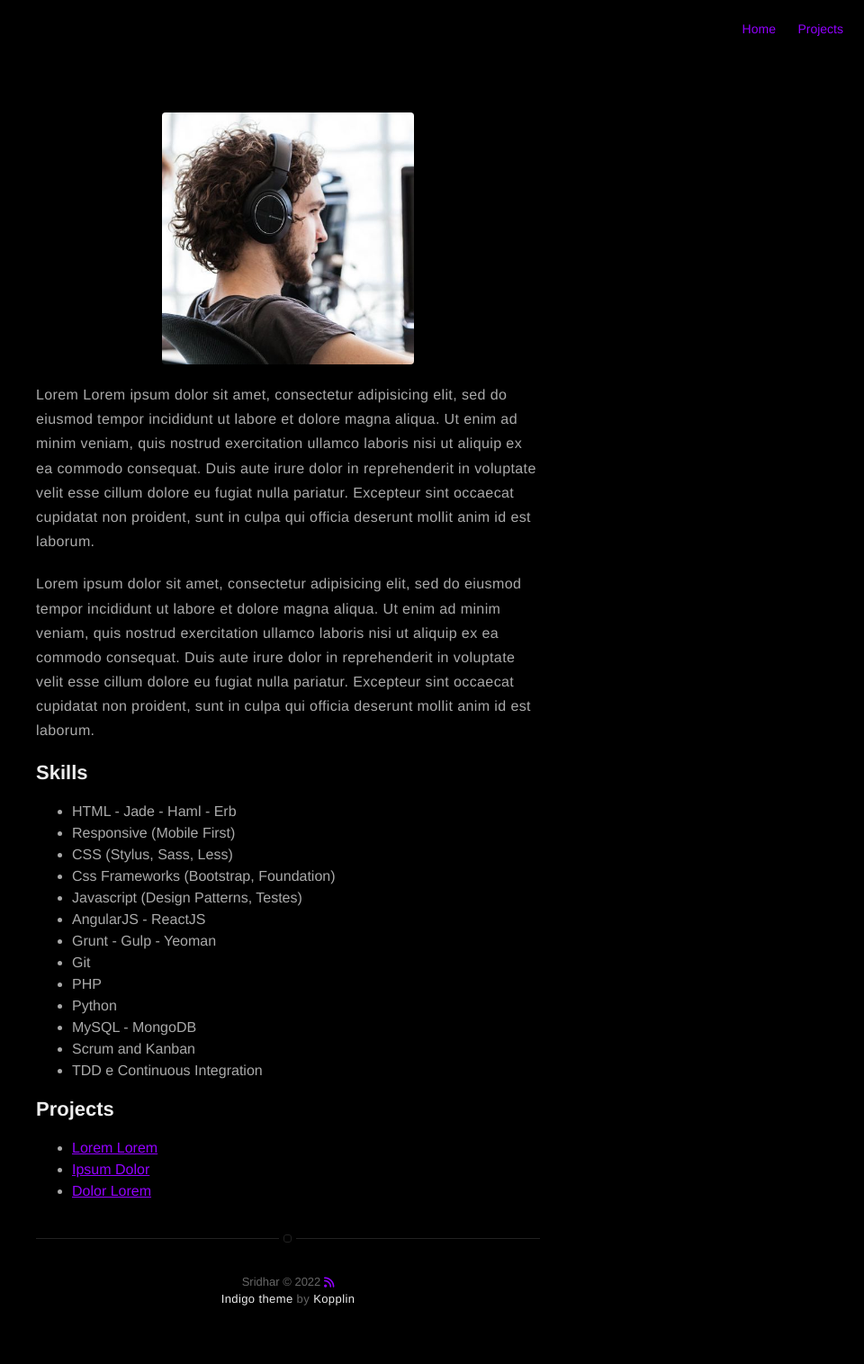
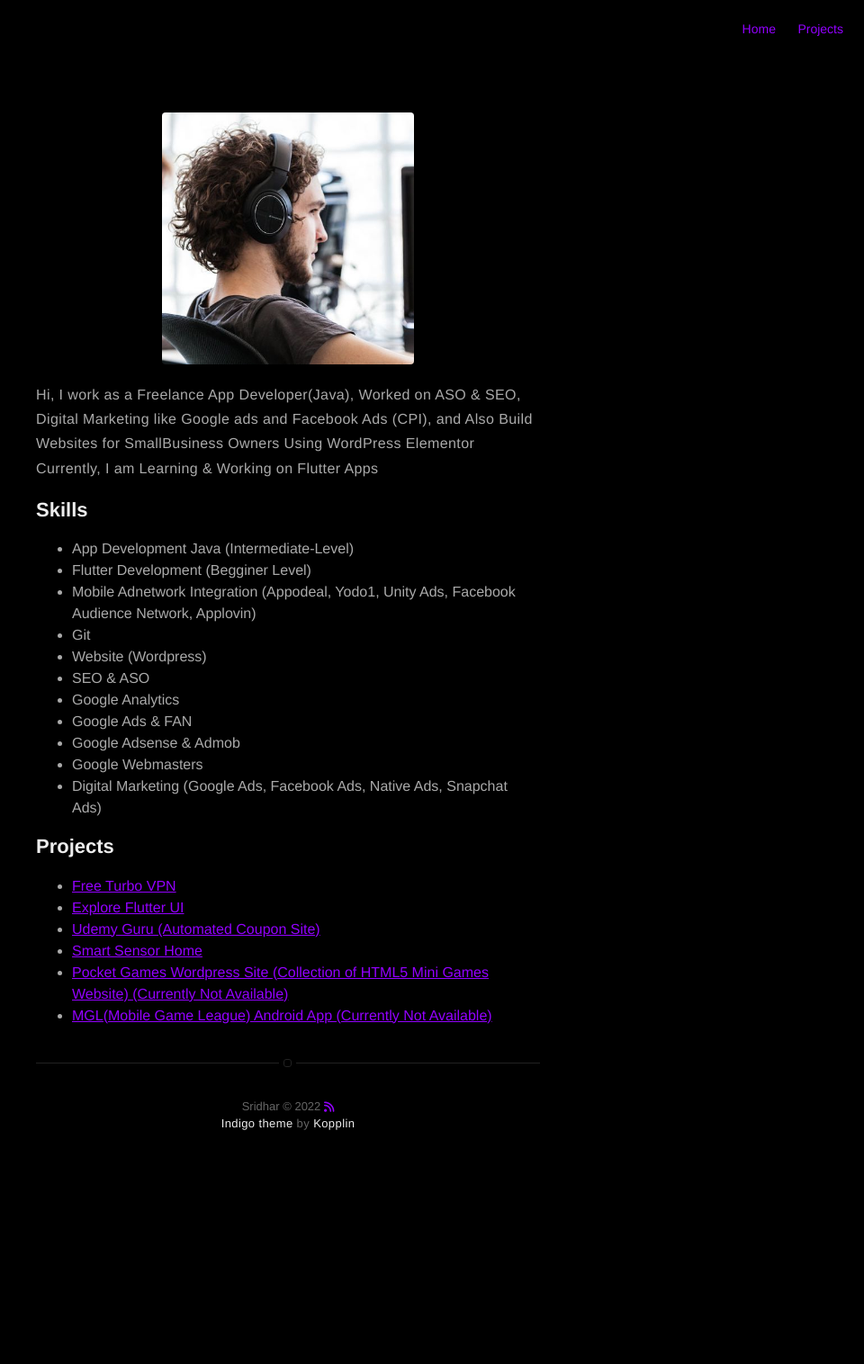
Before and after one commit to Sridhar-Sree/Sridhar-sree.github.io, a Jekyll site: the page built from about.md, in a window 1280 px wide. Shown: the whole page at 90% size, without its empty margins (320-1280 px from the left). Built offline with Jekyll 4.4.1, drawn with Linux system fonts in a browser that asks for light colours; nearby versions of some CDN libraries; after the commit the page ends 1320 px from its top, so only the background shows below that.

Commit message:
Update about.md

```diff
--- a/about.md
+++ b/about.md
@@ -4,42 +4,31 @@ layout: page
 ---
 ![Profile Image]({% if site.external-image %}{{ site.picture }}{% else %}{{ site.url }}/{{ site.picture }}{% endif %})
 
-<p>Lorem Lorem ipsum dolor sit amet, consectetur adipisicing elit, sed do eiusmod
-tempor incididunt ut labore et dolore magna aliqua. Ut enim ad minim veniam,
-quis nostrud exercitation ullamco laboris nisi ut aliquip ex ea commodo
-consequat. Duis aute irure dolor in reprehenderit in voluptate velit esse
-cillum dolore eu fugiat nulla pariatur. Excepteur sint occaecat cupidatat non
-proident, sunt in culpa qui officia deserunt mollit anim id est laborum.</p>
-
-<p>Lorem ipsum dolor sit amet, consectetur adipisicing elit, sed do eiusmod
-tempor incididunt ut labore et dolore magna aliqua. Ut enim ad minim veniam,
-quis nostrud exercitation ullamco laboris nisi ut aliquip ex ea commodo
-consequat. Duis aute irure dolor in reprehenderit in voluptate velit esse
-cillum dolore eu fugiat nulla pariatur. Excepteur sint occaecat cupidatat non
-proident, sunt in culpa qui officia deserunt mollit anim id est laborum.</p>
+<p>Hi, I work as a Freelance App Developer(Java), Worked on ASO & SEO, Digital Marketing like Google ads and Facebook Ads (CPI), and Also Build Websites for SmallBusiness Owners Using WordPress Elementor Currently, I am Learning & Working on Flutter Apps </p>
 
 <h2>Skills</h2>
 
 <ul class="skill-list">
-	<li>HTML - Jade - Haml - Erb</li>
-	<li>Responsive (Mobile First)</li>
-	<li>CSS (Stylus, Sass, Less)</li>
-	<li>Css Frameworks (Bootstrap, Foundation)</li>
-	<li>Javascript (Design Patterns, Testes)</li>
-	<li>AngularJS - ReactJS</li>
-	<li>Grunt - Gulp - Yeoman</li>
+	<li>App Development Java (Intermediate-Level)</li>
+	<li>Flutter Development (Begginer Level)</li>
+	<li>Mobile Adnetwork Integration (Appodeal, Yodo1, Unity Ads, Facebook Audience Network, Applovin)</li>
 	<li>Git</li>
-	<li>PHP</li>
-	<li>Python</li>
-	<li>MySQL - MongoDB</li>
-	<li>Scrum and Kanban</li>
-	<li>TDD e Continuous Integration</li>
+	<li>Website (Wordpress)</li>
+	<li>SEO & ASO</li>
+	<li>Google Analytics</li>
+	<li>Google Ads & FAN</li>
+	<li>Google Adsense & Admob</li>
+	<li>Google Webmasters</li>
+	<li>Digital Marketing (Google Ads, Facebook Ads, Native Ads, Snapchat Ads)</li>
 </ul>
 
 <h2>Projects</h2>
 
 <ul>
-	<li><a href="https://github.com/">Lorem Lorem</a></li>
-	<li><a href="https://github.com/">Ipsum Dolor</a></li>
-	<li><a href="https://github.com/">Dolor Lorem</a></li>
+	<li><a href="https://play.google.com/store/apps/details?id=com.free.turbo.vpn">Free Turbo VPN</a></li>
+	<li><a href="https://github.com/Sridhar-Sree/Flutter_Explore_App_UI">Explore Flutter UI</a></li>
+	<li><a href="https://udemyguru.com/">Udemy Guru (Automated Coupon Site)</a></li>
+	<li><a href="https://smartsensorhome.com/">Smart Sensor Home</a></li>
+	<li><a href="https://github.com/">Pocket Games Wordpress Site (Collection of HTML5 Mini Games Website) (Currently Not Available)</a></li>
+	<li><a href="https://github.com/">MGL(Mobile Game League) Android App (Currently Not Available)</a></li>
 </ul>
```
